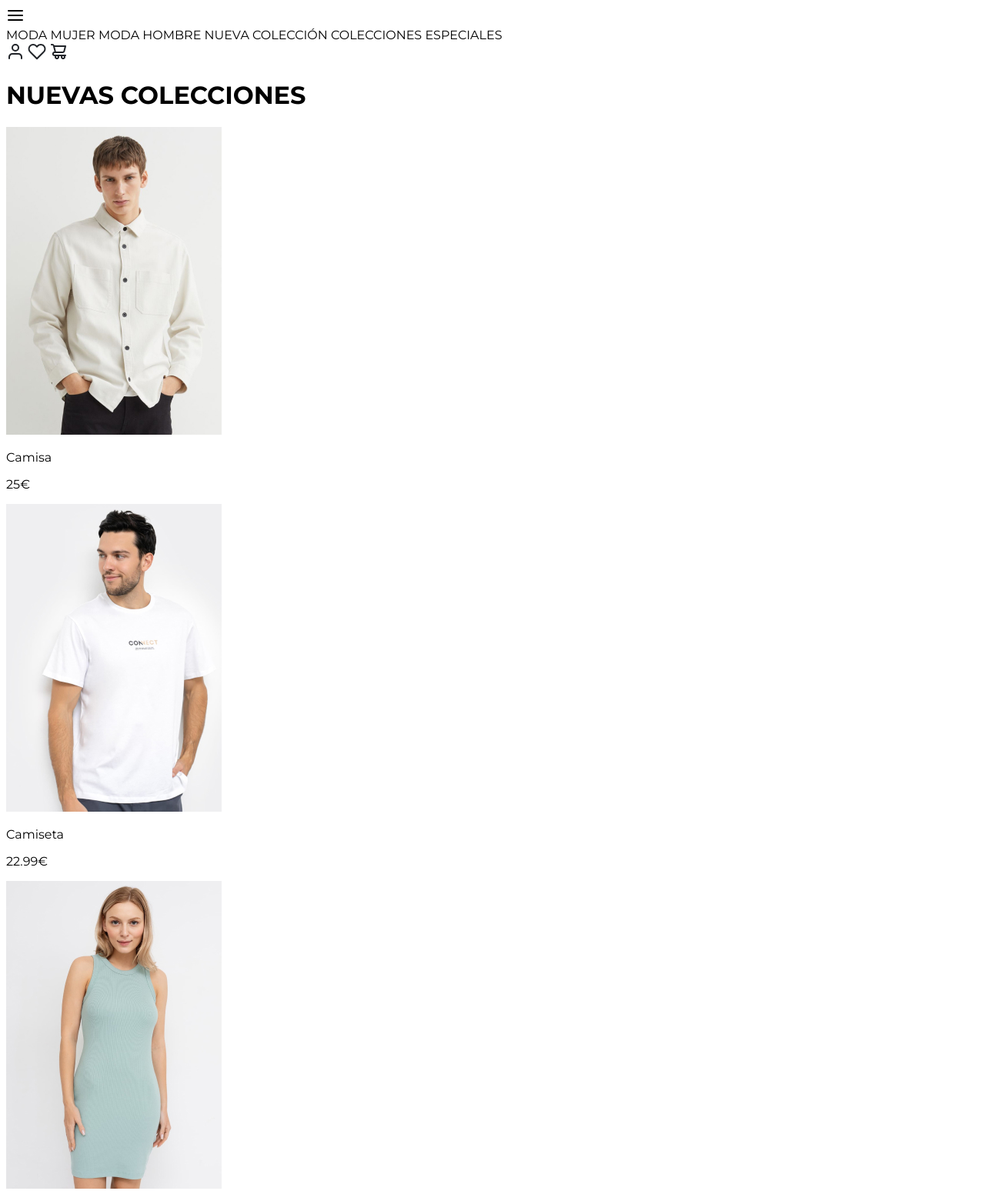
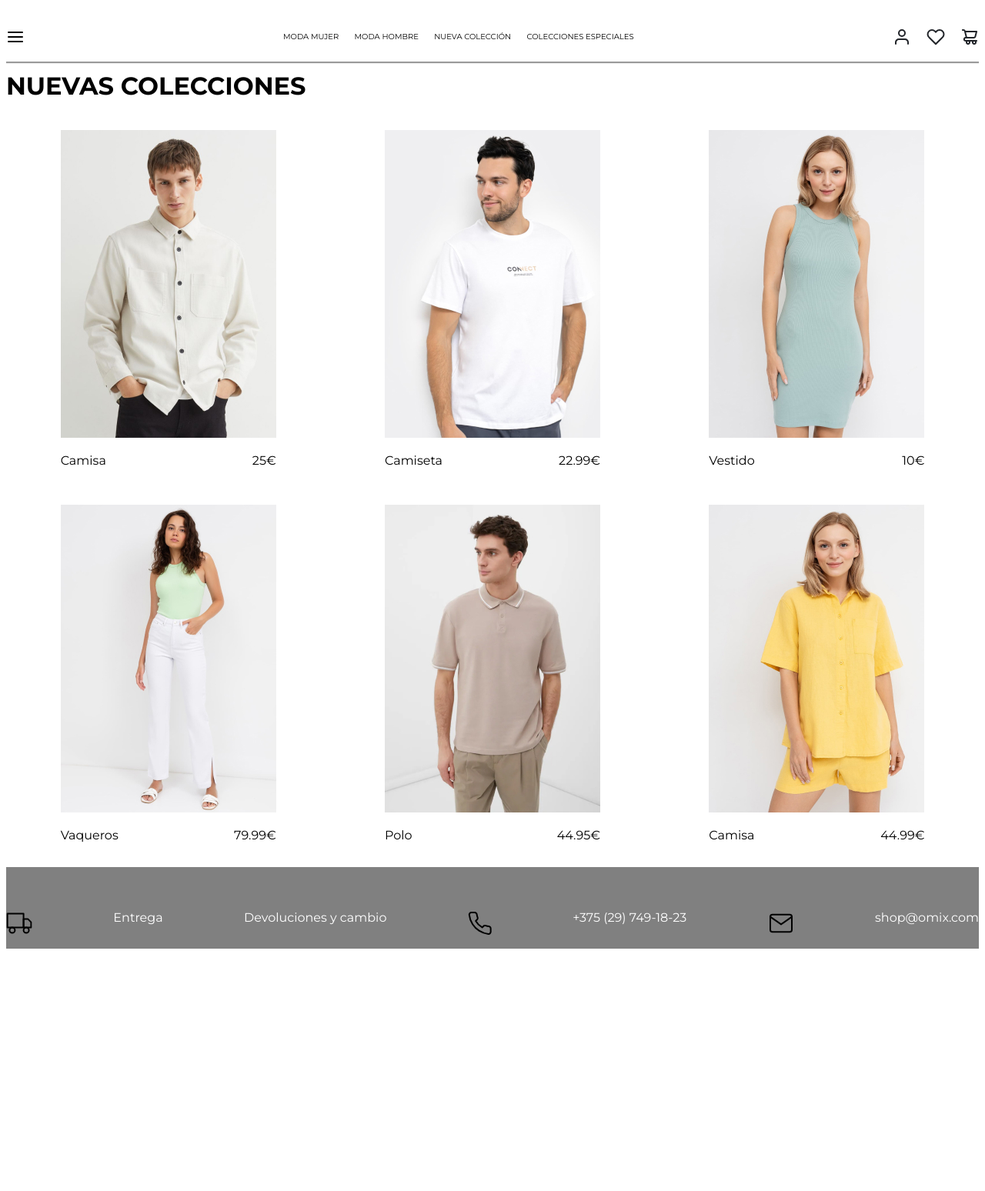
Before and after one commit to elionavarroh/Bootcamp-JS-2---Laboratorio-M-dulo-1---HTML, a plain HTML site: page index.html in a window 1280 px wide. Shown: the top 1548 px of the page at 77% size. After the commit the page ends 1241 px from the top, so only its background shows below. Drawn offline with Linux system fonts and the light colour scheme.

Commit message:
change the color of the footer, nav, items and changed the rest of the structure in the css

```diff
--- a/site.css
+++ b/site.css
@@ -1,34 +1,65 @@
-@import url('https://fonts.googleapis.com/css2?family=Montserrat&display=swap');
-@import url('https://fonts.googleapis.com/css2?family=Montserrat:wght@700&display=swap');
+@import url("https://fonts.googleapis.com/css2?family=Montserrat&display=swap");
+@import url("https://fonts.googleapis.com/css2?family=Montserrat:wght@700&display=swap");
 
 h1 {
-    font-family: 'Montserrat', sans-serif;
-    font-size: 32px;
+  font-family: "Montserrat", sans-serif;
+  font-size: 32px;
 }
 
 body {
-    font-family: 'Montserrat', sans-serif;
+  font-family: "Montserrat", sans-serif;
 }
 
 footer {
-    font-size: 16px;
-    background-color: black;
+  font-size: 16px;
+  color: white;
+  background-color: grey;
+  padding-top: 56px;
+  padding-bottom: 16px;
+  justify-content: space-between;
 }
 
-navbar {
-    background-color: white;
-}
-.grid-container {
-    display: grid;
-    grid-template-columns: repeat(6, 1fr);
-    gap: 20px;
+nav {
+  padding-top: 16px;
+  padding-bottom: 16px;
+  background-color: white;
+  border-bottom-style: groove;
+  position: sticky;
+  top: 20px;
 }
 
-.grid-item {
-    background-color: grey;
-    padding: 32px;
-    font-size: 14px;
-    text-align: column;
-    justify-content: center;
-    max-width: 1280px;
+.flex {
+  display: flex;
 }
+
+.space-x-4 > * {
+  margin-left: 16px;
+  font-family: "Montserrat", sans-serif;
+  font-size: 10px;
+}
+
+.m-16 {
+  margin: 16px;
+}
+
+.flex-row {
+  flex-direction: row;
+  flex-wrap: wrap;
+}
+
+.justify-between {
+  justify-content: space-between;
+}
+
+.basis-30 {
+  flex: 30%;
+}
+
+.card {
+  margin: auto;
+  max-width: fit-content;
+}
+
+.image-1 {
+    border-radius: 25px;
+}
```
